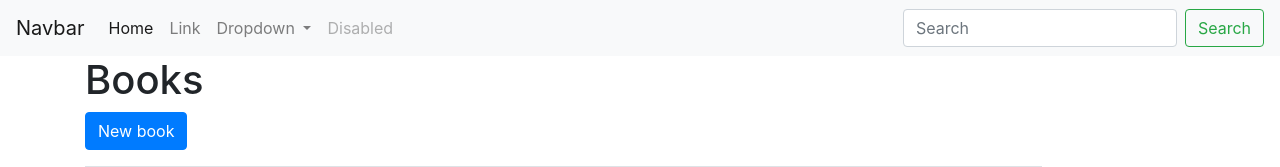
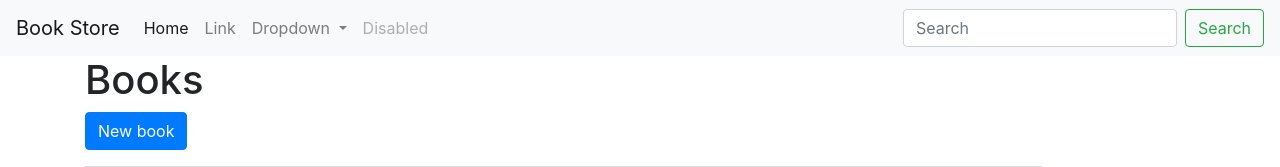
Before and after one commit to thehcker/django-ajax-nd-jquery, a Django app: page / in a window 1280 px wide. Shown: the top 167 px of the page. Run offline with Django 3.2, Linux system fonts and the light colour scheme; data comes from the database, SQL or seed files in the repository; some libraries are stand-ins or nearby versions.

```diff
--- a/book/templates/base.html
+++ b/book/templates/base.html
@@ -10,11 +10,11 @@
     <!-- Bootstrap CSS -->
     <link rel="stylesheet" href="https://stackpath.bootstrapcdn.com/bootstrap/4.3.1/css/bootstrap.min.css" integrity="sha384-ggOyR0iXCbMQv3Xipma34MD+dH/1fQ784/j6cY/iJTQUOhcWr7x9JvoRxT2MZw1T" crossorigin="anonymous">
 
-    <title>Hello, world!</title>
+    <title>Books Store</title>
   </head>
   <body>
     <nav class="navbar navbar-expand-lg navbar-light bg-light">
-  <a class="navbar-brand" href="#">Navbar</a>
+  <a class="navbar-brand" href="#">Book Store</a>
   <button class="navbar-toggler" type="button" data-toggle="collapse" data-target="#navbarSupportedContent" aria-controls="navbarSupportedContent" aria-expanded="false" aria-label="Toggle navigation">
     <span class="navbar-toggler-icon"></span>
   </button>
@@ -32,10 +32,10 @@
           Dropdown
         </a>
         <div class="dropdown-menu" aria-labelledby="navbarDropdown">
-          <a class="dropdown-item" href="#">Action</a>
-          <a class="dropdown-item" href="#">Another action</a>
+          <a class="dropdown-item" href="#">Login</a>
+          <a class="dropdown-item" href="#">Log Out</a>
           <div class="dropdown-divider"></div>
-          <a class="dropdown-item" href="#">Something else here</a>
+          <a class="dropdown-item" href="#">Sign Up</a>
         </div>
       </li>
       <li class="nav-item">
```
